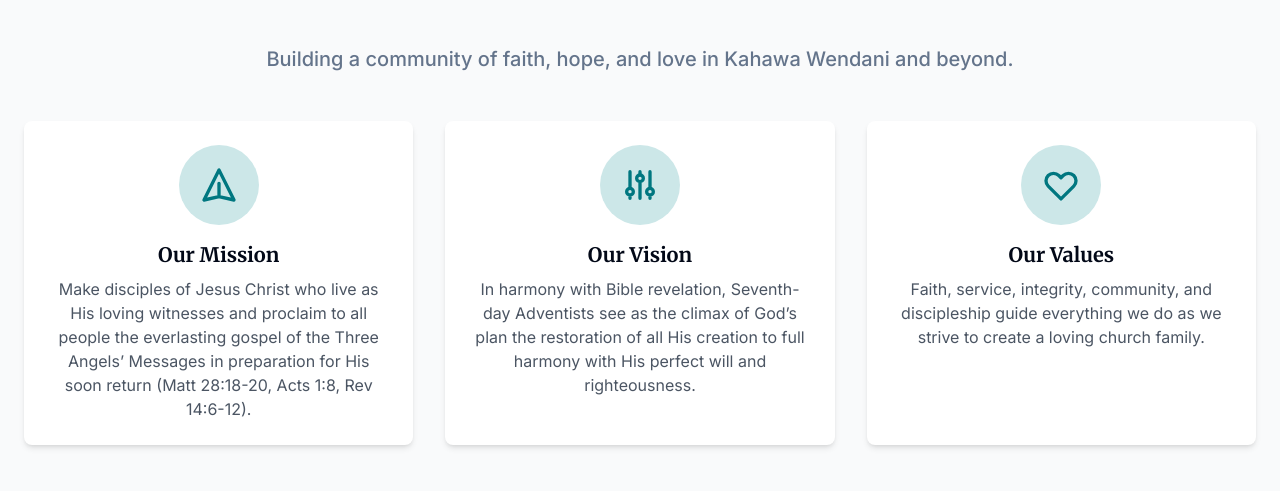
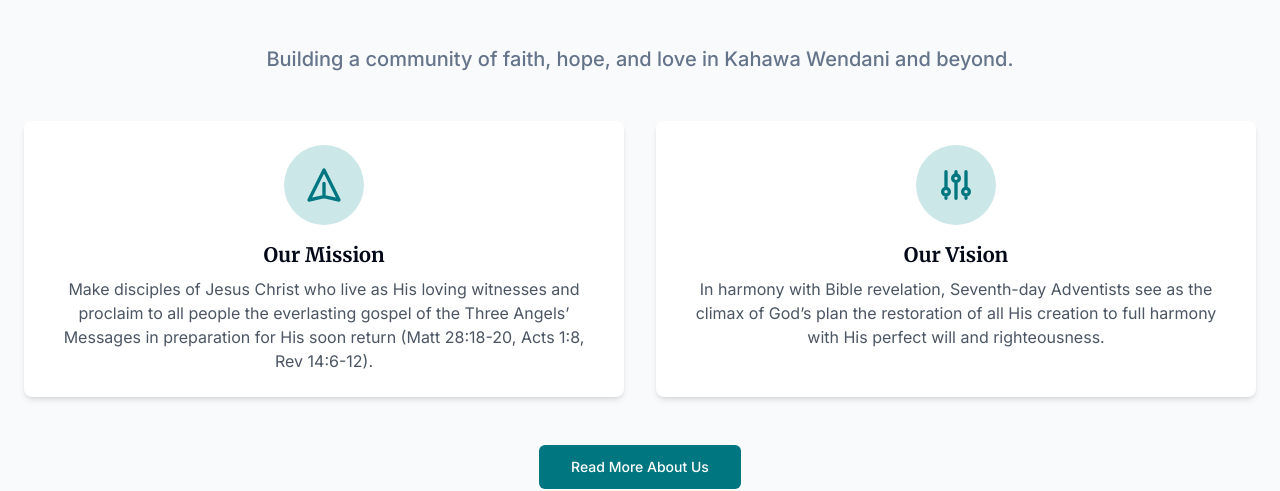
Before and after one commit to macvane/wendani-church-connect, a React (Vite) app: page / in a window 1280 px wide. Shown: the part 915-1406 px from the top of the page. Built offline with nearby package versions, Linux system fonts and the light colour scheme.

Commit message:
style(Homepage):Removed core values

```diff
--- a/src/components/home/AboutSection.tsx
+++ b/src/components/home/AboutSection.tsx
@@ -35,7 +35,7 @@ const AboutSection = () => {
           </p>
         </div>
 
-        <div className="grid grid-cols-1 md:grid-cols-3 gap-8">
+        <div className="grid grid-cols-1 md:grid-cols-2 gap-8">
           <div className="bg-white rounded-lg shadow-md p-6 text-center animate-on-scroll animate-delay-1">
             <div className="h-20 w-20 rounded-full bg-church-100 mx-auto flex items-center justify-center mb-4">
               <svg xmlns="http://www.w3.org/2000/svg" className="h-10 w-10 text-church-600" fill="none" viewBox="0 0 24 24" stroke="currentColor">
@@ -60,7 +60,7 @@ const AboutSection = () => {
             </p>
           </div>
 
-          <div className="bg-white rounded-lg shadow-md p-6 text-center animate-on-scroll animate-delay-3">
+          {/* <div className="bg-white rounded-lg shadow-md p-6 text-center animate-on-scroll animate-delay-3">
             <div className="h-20 w-20 rounded-full bg-church-100 mx-auto flex items-center justify-center mb-4">
               <svg xmlns="http://www.w3.org/2000/svg" className="h-10 w-10 text-church-600" fill="none" viewBox="0 0 24 24" stroke="currentColor">
                 <path strokeLinecap="round" strokeLinejoin="round" strokeWidth={2} d="M4.318 6.318a4.5 4.5 0 000 6.364L12 20.364l7.682-7.682a4.5 4.5 0 00-6.364-6.364L12 7.636l-1.318-1.318a4.5 4.5 0 00-6.364 0z" />
@@ -70,7 +70,7 @@ const AboutSection = () => {
             <p className="text-gray-600">
               Faith, service, integrity, community, and discipleship guide everything we do as we strive to create a loving church family.
             </p>
-          </div>
+          </div> */}
         </div>
 
         <div className="mt-12 text-center">
```
